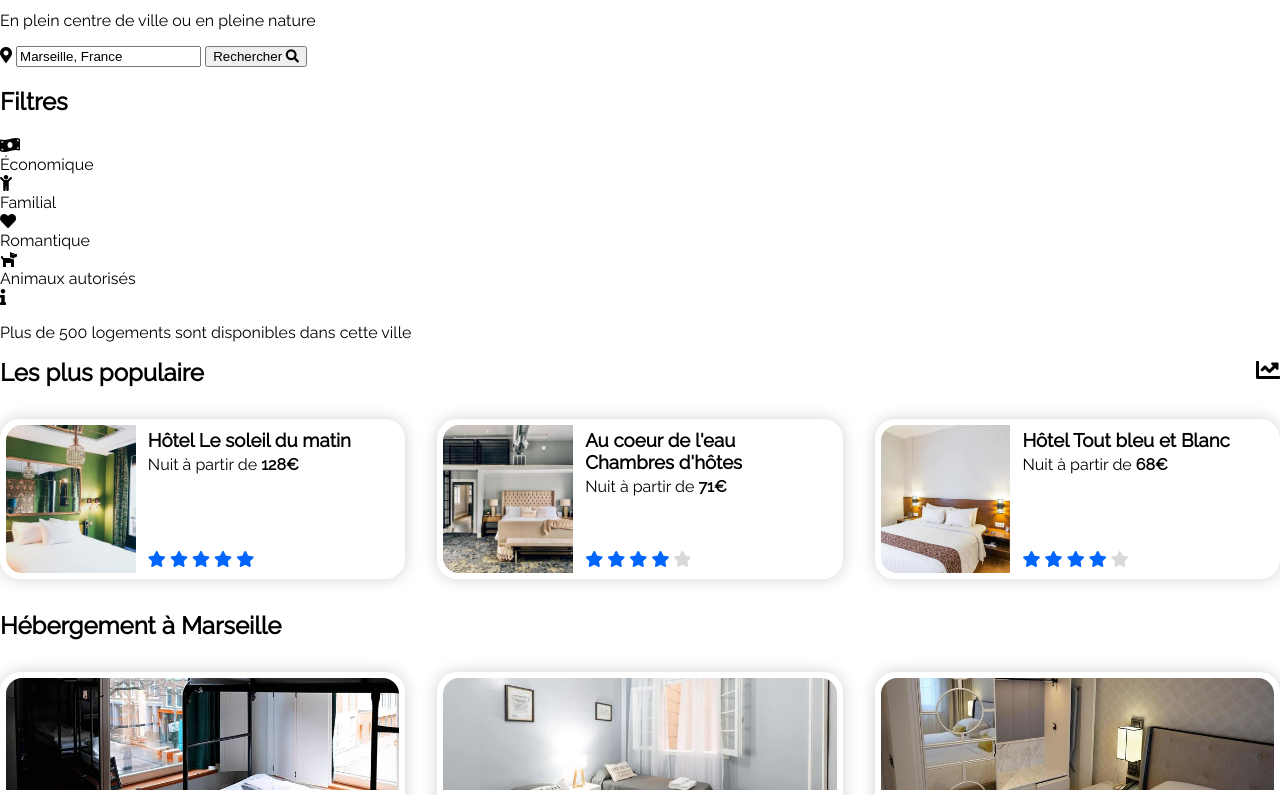
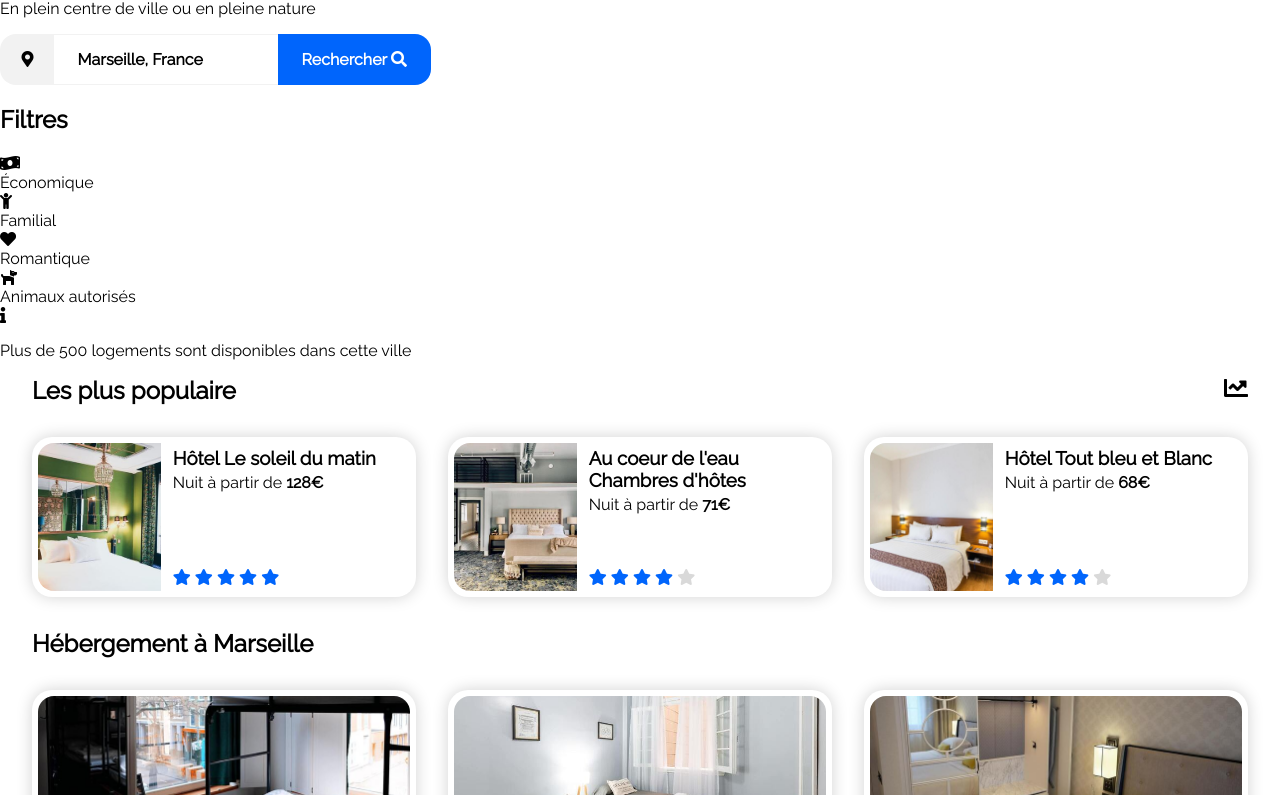
Before and after one commit to ClementArnaudLeo/ClementArnaud_2_14-03-2021, a plain HTML site: page index.html in a window 1280 px wide. Shown: the part 147-942 px from the top of the page. Drawn offline with Linux system fonts and the light colour scheme.

Commit message:
make search button style for desktop

```diff
--- a/styles.css
+++ b/styles.css
@@ -87,6 +87,75 @@ a {
 }
 
 /* HEADER */
+
+/* SEARCH */
+
+main {
+    max-width: 1440px;
+    margin: auto;
+    padding: 0 2rem;
+    box-sizing: border-box;
+  }
+
+  .searchHeaderTitle {
+    margin-bottom: 0.5rem;
+  }
+  .searchHeaderSubtitle {
+    margin-top: 0;
+  }
+  form {
+    display: inline-flex;
+    max-width: 100%;
+    overflow: auto;
+  }
+  .formWrapicon {
+    background-color: #F2F2F2;
+    padding: 1rem 1.25rem;
+    border-radius: 1rem 0 0 1rem;
+    text-align: center;
+  }
+  .fa-map-marker-alt {
+    margin-left: 0.1rem;
+  }
+  .formSearchinput {
+    border-right: none;
+    border-left: none;
+    border-top: #F2F2F2 1px solid;
+    border-bottom: #F2F2F2 1px solid;
+    padding: 0 1.5rem;
+    box-sizing: border-box;
+    width: 14rem;
+    font-size: 1rem;
+    font-weight: bold;
+    font-family: "Raleway", "Sans serif";
+  }
+  .formSearchinput::placeholder {
+    font-family: "Raleway", "Sans serif";
+    font-size: 1rem;
+    color: #00000069;
+  }
+  .formSubmitinput {
+    background-color: #0065FC;
+    color: white;
+    font-weight: bold;
+    border: none;
+    border-radius: 0 1rem 1rem 0;
+    padding: 0 1.5rem;
+    font-family: "Raleway", "Sans serif";
+    font-size: 1rem;
+    cursor: pointer;
+  }
+
+
+
+
+
+
+
+
+
+
+/* SEARCH */
 
 /* HOSTING */
 
```
